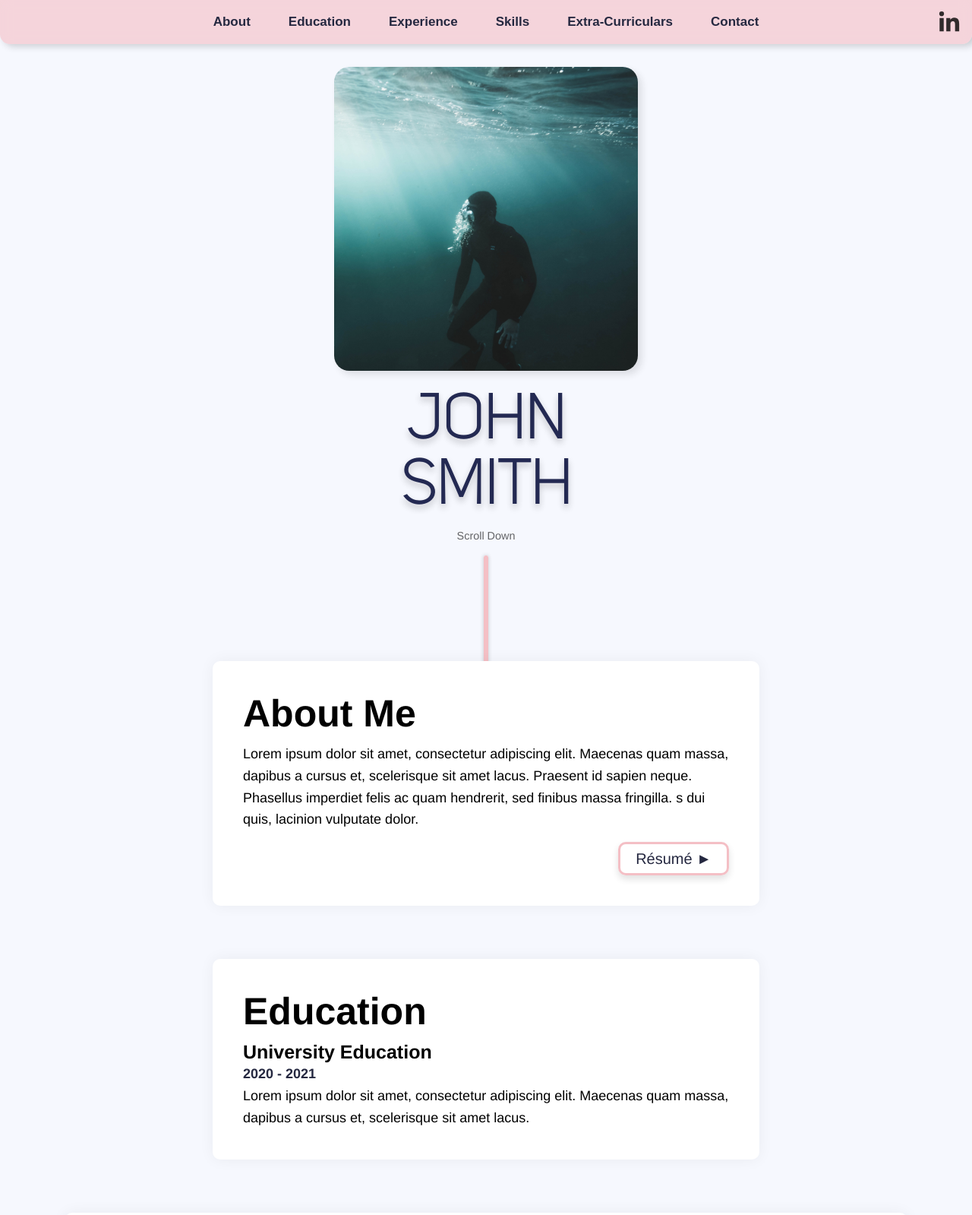
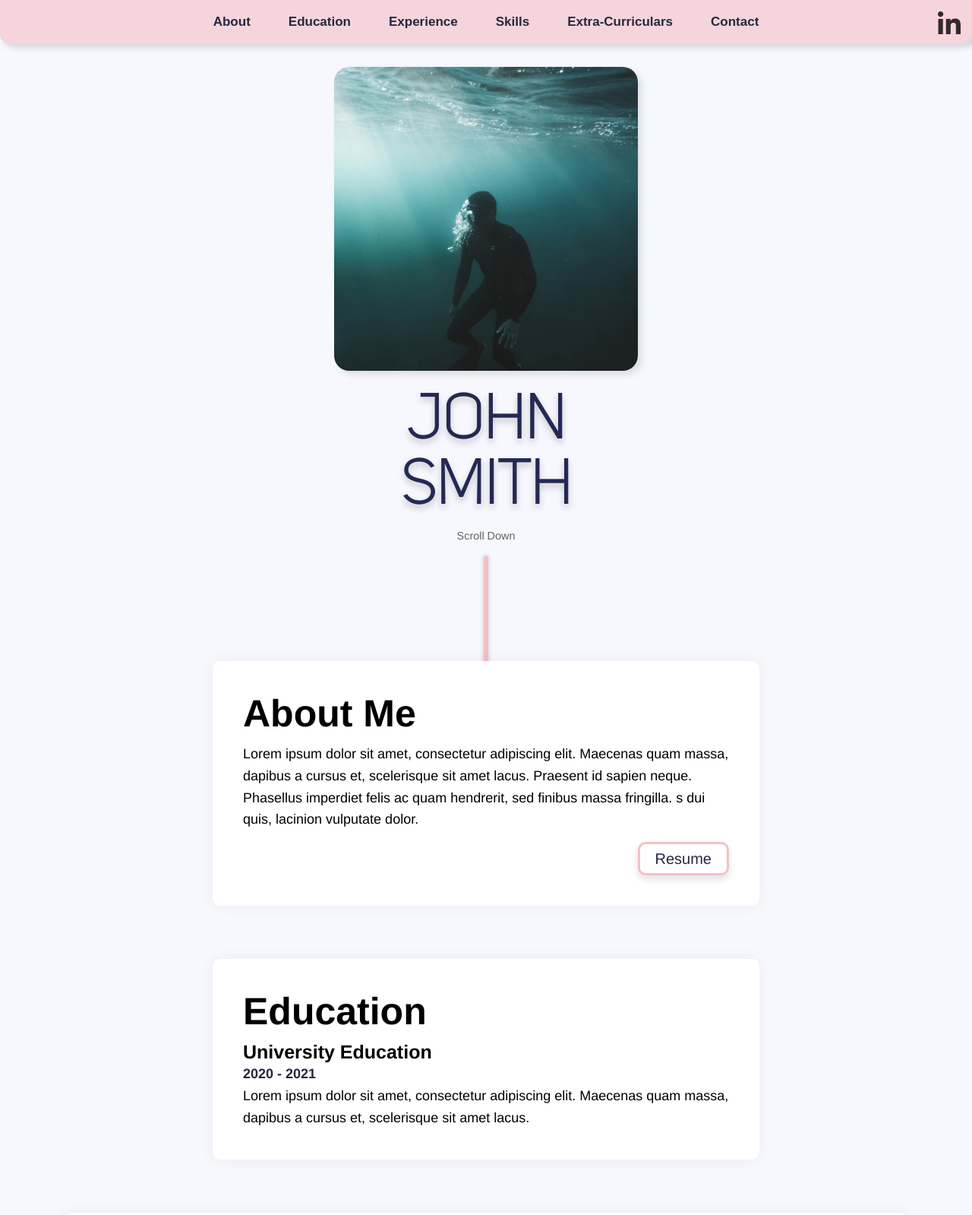
Before and after one commit to jameskokoska/DesignWebsite, a plain HTML site: page index.html in a window 1280 px wide. Shown: the top 1599 px of the page at 76% size. Drawn offline with Linux system fonts and the light colour scheme.

Commit message:
added linkedin as png

```diff
--- a/index.html
+++ b/index.html
@@ -9,7 +9,7 @@
     <script src="data.js"></script>
     <div class="navBar dropIn">
       <div class="navBarButtonContainer">
-        <a id="linkedInContactNav" target="_blank"><img alt="linkedIn" src="assets/linkedin-in-brands.svg" class="linkedInButton linkedInButtonNav"></a>
+        <a id="linkedInContactNav" target="_blank"><img alt="linkedIn" src="./assets/linkedin-in-brands.png" class="linkedInButton linkedInButtonNav"></a>
         <a href="#about">
           <div class="navBarButton">
             About
@@ -62,7 +62,7 @@
       <div class="aboutContainer">
         <h2>About Me</h2>
         <p id="contentAbout"></p>
-        <a id="resumeButton" target="_blank"><div class="buttonAbout"><div class="button">Résumé ►</div></div></a>
+        <a id="resumeButton" target="_blank"><div class="buttonAbout"><div class="button">Resume</div></div></a>
       </div>
     </div>
     <div class="center" id="education">
@@ -100,7 +100,7 @@
       <div class="contactContainer">
         <div class="center contactHeader"><h1>Contact me</h1></div>
         <h2 class="contactEmail" id="contentEmail"></h2>
-        <a id="linkedInContact" target="_blank"><img alt="linkedIn" src="assets/linkedin-in-brands.svg" class="linkedInButton"></a>
+        <a id="linkedInContact" target="_blank"><img alt="linkedIn" src="./assets/linkedin-in-brands.png" class="linkedInButton"></a>
         <div class="bottomLicense" id="contentLicense"></div>
       </div>
     </div>
--- a/style.css
+++ b/style.css
@@ -469,7 +469,6 @@ p{
 
 .linkedInButton{
   width: 50px;
-  height: 50px;
   position: absolute;
   bottom:0;
   right:0;
@@ -487,7 +486,6 @@ p{
   right:0;
   padding:15px;
   width: 30px;
-  height: 30px;
   filter: invert(0);
   opacity: 0.8;
 }
```
Also changed, not shown: assets/linkedin-in-brands.png (added), assets/linkedin-in-brands.svg (deleted).
